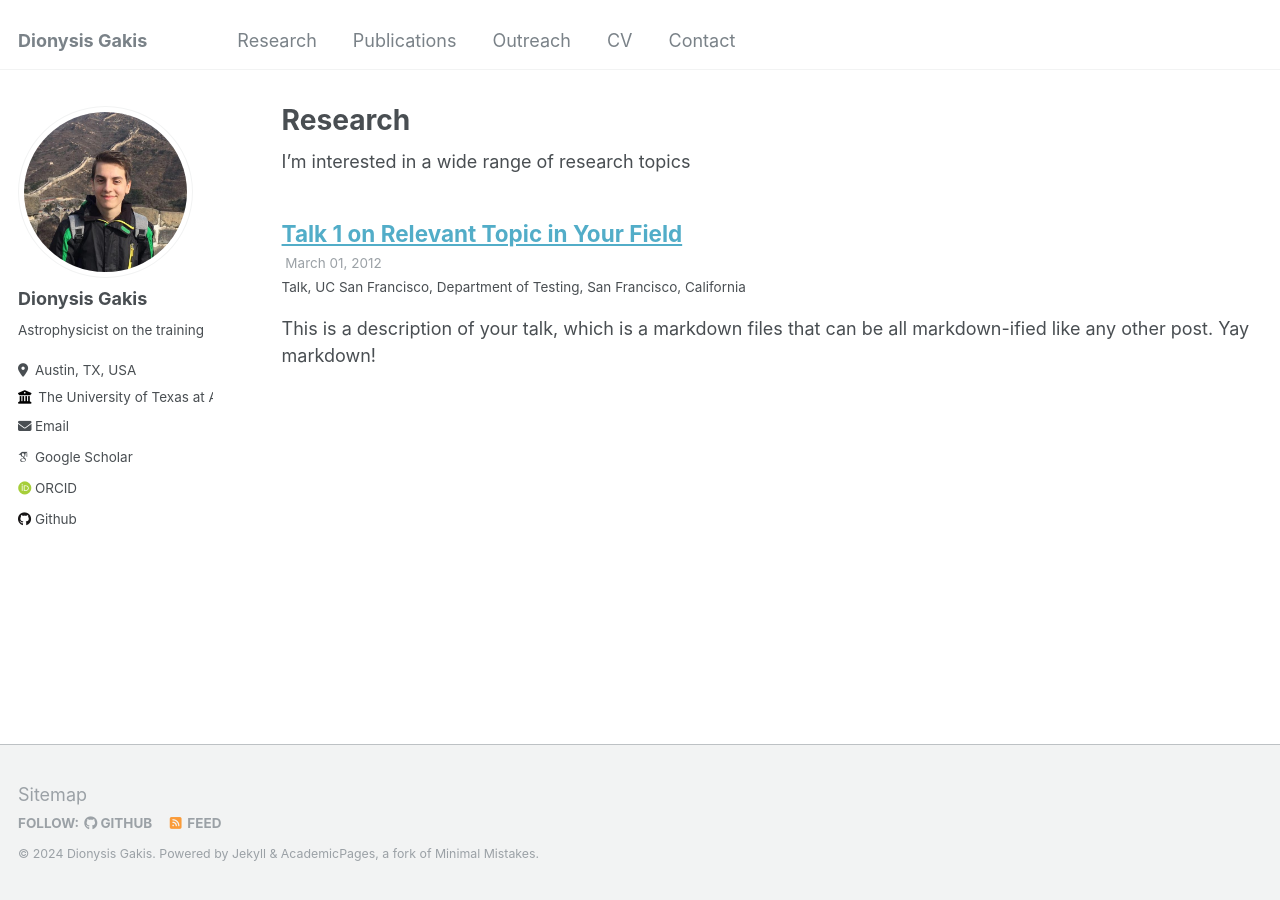
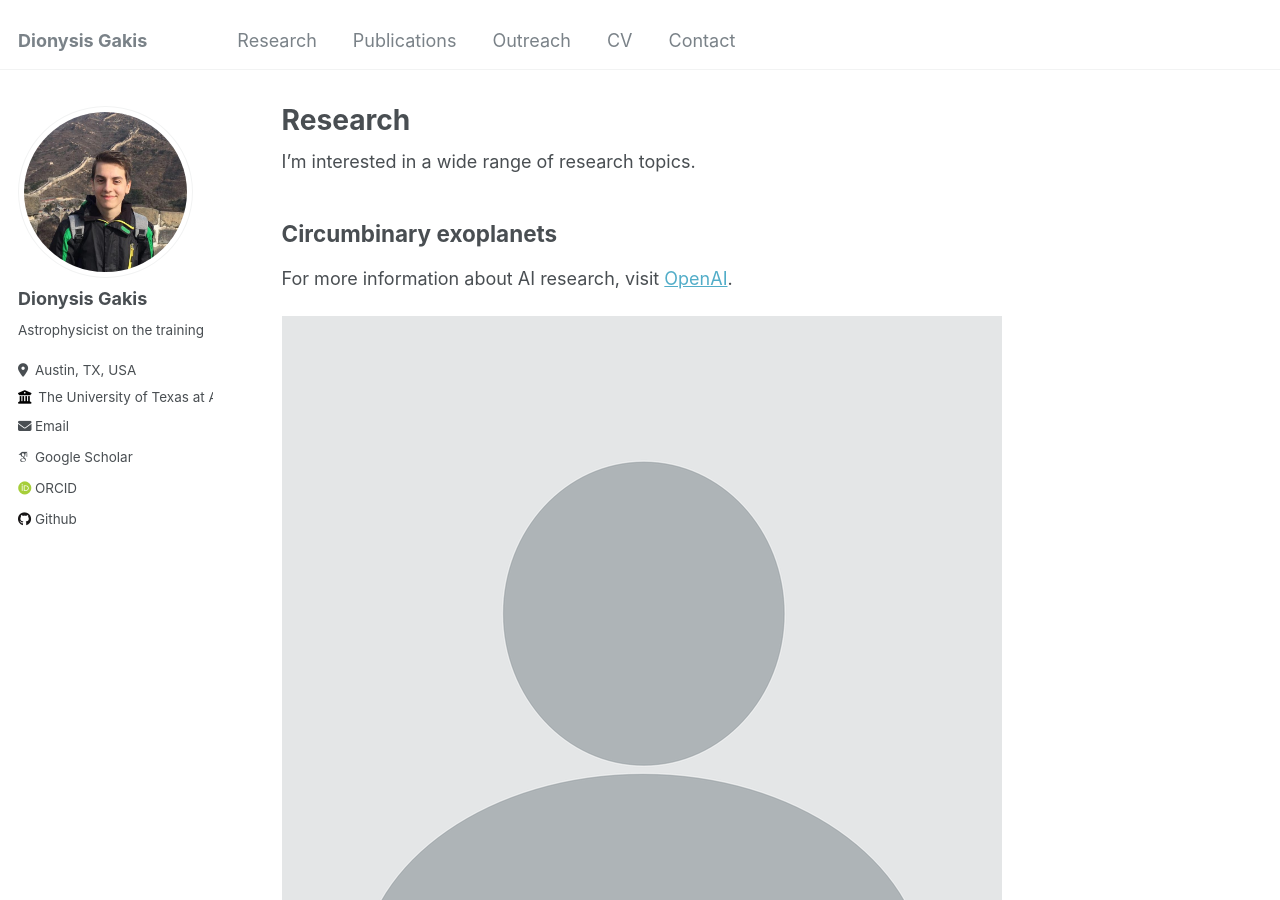
Before and after one commit to diongak/diongak.github.io, a Jekyll site: the page built from _pages/talks.html, in a window 1280 px wide and 900 px high. Built offline with Jekyll 4.4.1, drawn with Linux system fonts in a browser that asks for light colours; some web fonts are replaced.

Commit message:
Update22

```diff
--- a/_pages/talks.html
+++ b/_pages/talks.html
@@ -5,14 +5,8 @@ permalink: /research/
 author_profile: true
 ---
 
-I’m interested in a wide range of research topics
+I’m interested in a wide range of research topics.
 
-{% if site.talkmap_link == true %}
-
-<p style="text-decoration:underline;"><a href="/talkmap.html">See a map of all the places I've given a talk!</a></p>
-
-{% endif %}
-
-{% for post in site.talks reversed %}
-  {% include archive-single-talk.html %}
-{% endfor %}
+<h2>Circumbinary exoplanets</h2>
+<p>For more information about AI research, visit <a href="https://www.openai.com" target="_blank">OpenAI</a>.</p>
+<img src="/images/profile.png" alt="Research Lab Photo" style="max-width: 100%; height: auto;">
--- a/_talks/2012-03-01-talk-1.md
+++ /dev/null
@@ -1,11 +0,0 @@
----
-title: "Talk 1 on Relevant Topic in Your Field"
-collection: talks
-type: "Talk"
-permalink: /talks/2012-03-01-talk-1
-venue: "UC San Francisco, Department of Testing"
-date: 2012-03-01
-location: "San Francisco, California"
----
-
-This is a description of your talk, which is a markdown files that can be all markdown-ified like any other post. Yay markdown!
```
Also changed, not shown: _pages/markdown.md (+1 -1 lines).
